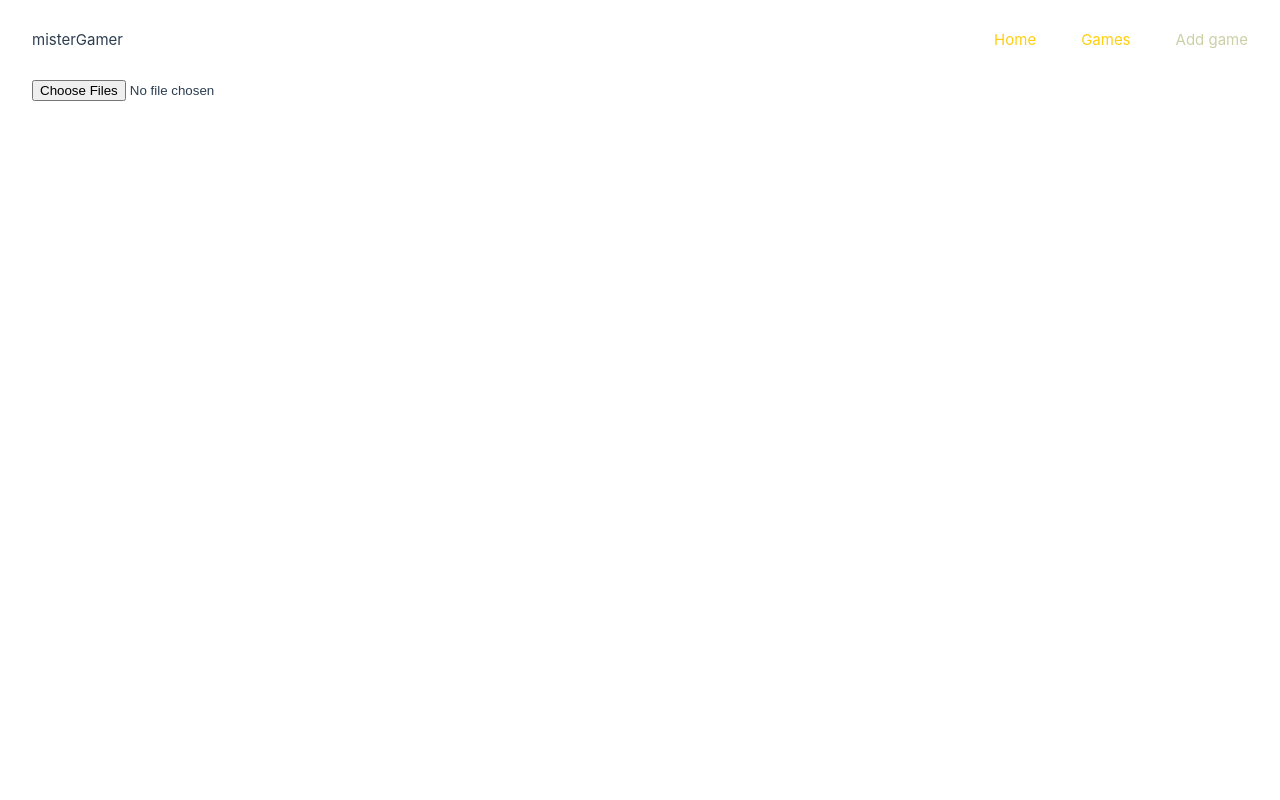
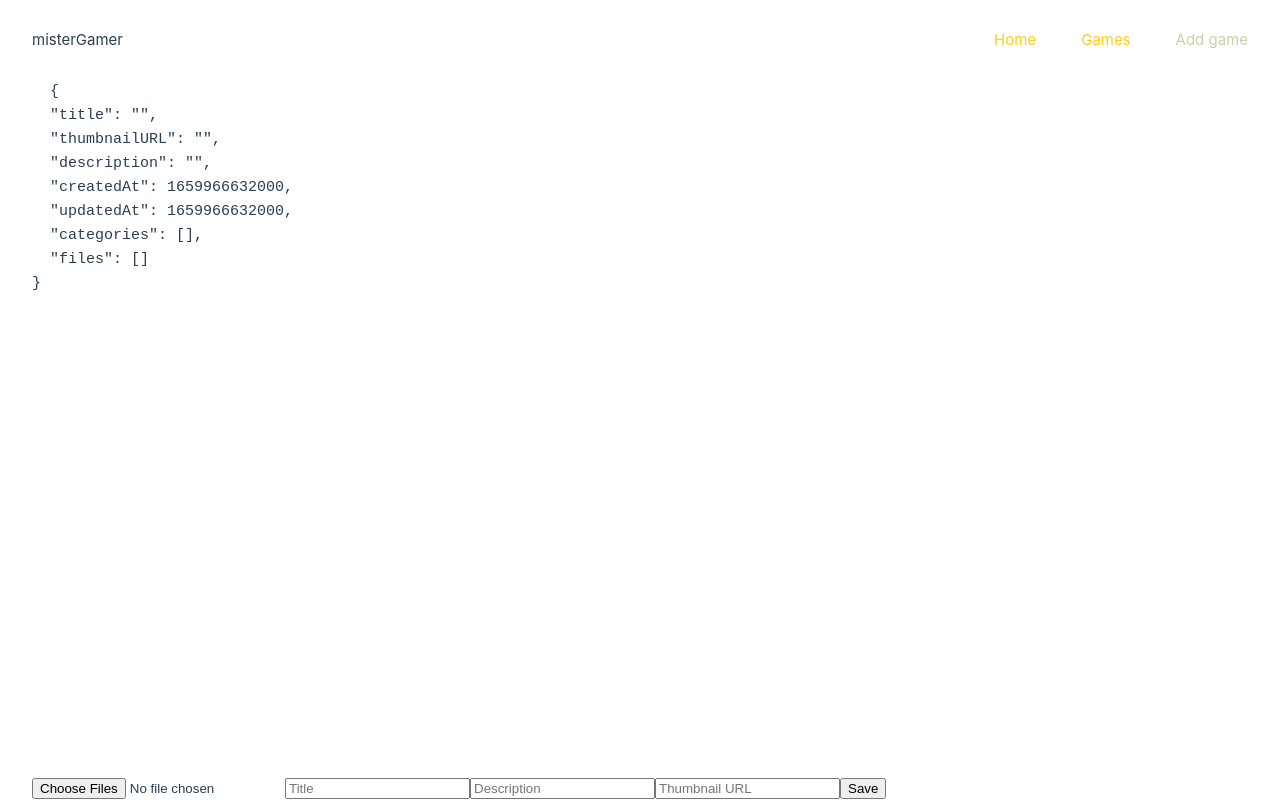
Before and after one commit to shacharRonZohar/misterGamer---Frontend, a Vue app: page /#/add in a window 1280 px wide. Built offline with nearby package versions, Linux system fonts and the light colour scheme; no server answers.

Commit message:
Minor changesd

```diff
--- a/src/services/games.service.ts
+++ b/src/services/games.service.ts
@@ -1,11 +1,24 @@
 import { httpService } from './http.service'
-
+import type { NewGame } from '@/models/game.model'
 export const gamesService = {
   getGames,
+  getNewGame
 }
 
 function getGames() {
   return httpService.get('game')
+}
+
+function getNewGame(): NewGame {
+  return {
+    title: '',
+    thumbnailURL: '',
+    description: '',
+    createdAt: Date.now(),
+    updatedAt: Date.now(),
+    categories: [],
+    files: []
+  }
 }
 
 function _getDemoGames() {
--- a/src/views/add-game.vue
+++ b/src/views/add-game.vue
@@ -1,39 +1,54 @@
 <template>
-  <input type="file" webkitdirectory directory multiple name="game" id="game" @change="handleDir">
+  <pre>
+  {{ newGame }}
+</pre>
+  <form @submit.prevent="saveGame">
+    <input type="file" webkitdirectory directory multiple name="game" id="game" @change="handleDir">
+    <input placeholder="Title" type="text" v-model="newGame.title">
+    <input placeholder="Description" type="text" v-model="newGame.description">
+    <input placeholder="Thumbnail URL" type="url" v-model="newGame.thumbnailURL">
+    <button>Save</button>
+  </form>
 </template>
 
 <script setup lang="ts">
 import { computed, ref } from 'vue'
 import { useGameStore } from '@/stores/game.store'
+import { gamesService } from '@/services/games.service'
 import { httpService } from '@/services/http.service'
+import type { ProccessedFile } from '@/models/game.model'
 import axios from 'axios'
-const handleDir = async (e: any) => {
-  const { files } = e.target
-  const data = []
-  await new Promise((resolve, reject) => {
-    Array.from(files).forEach(async (file: any) => {
+const store = useGameStore()
+const newGame = ref(gamesService.getNewGame())
+
+const saveGame = async () => {
+  const game = await httpService.post('game', newGame.value)
+  console.log(game)
+}
+// Type hack  because ts dosen't recognize that event.target.files exists
+// TODO: Find a better way to type this parameter
+const handleDir = async ({ target }: Event) => {
+  const { files } = target as HTMLInputElement
+  // TODO: Find out why ts is angry without this type hack
+  newGame.value.files = await Promise.all(Array.from(files as Iterable<File>).map((file) => getFileData(file)))
+}
+
+const getFileData = (file: File): Promise<ProccessedFile> => {
+  return new Promise((resolve, reject) => {
+    try {
       const fileReader = new FileReader()
       fileReader.readAsText(file)
-      // fileReader.readAsDataURL(file)
-      fileReader.onload = async (e: any) => {
-        data.push({
-          name: file.name,
-          data: e.target.result,
-          path: file.webkitRelativePath
-        })
-        if (data.length === Array.from(files).length) {
-          resolve('done')
-        }
-      }
-    })
+      // TODO: Find the correct event type
+      fileReader.onload = ({ target: { result } }: any) => resolve({
+        name: file.name,
+        data: result,
+        path: file.webkitRelativePath
+      })
+
+    } catch (err) {
+      console.log('Couldnt get file data:', file, ' With error:', err)
+      reject(err)
+    }
   })
-  const dataToSend = {
-    "title": "test",
-    "thumbnailURL": "placeholder",
-    "description": "Lorem ipsum",
-    "categories": ["board", "thinking", "vue"],
-    data
-  }
-  httpService.post('game', dataToSend)
 }
 </script>
```
Also changed, not shown: src/models/game.model.ts (+13 -0 lines).
